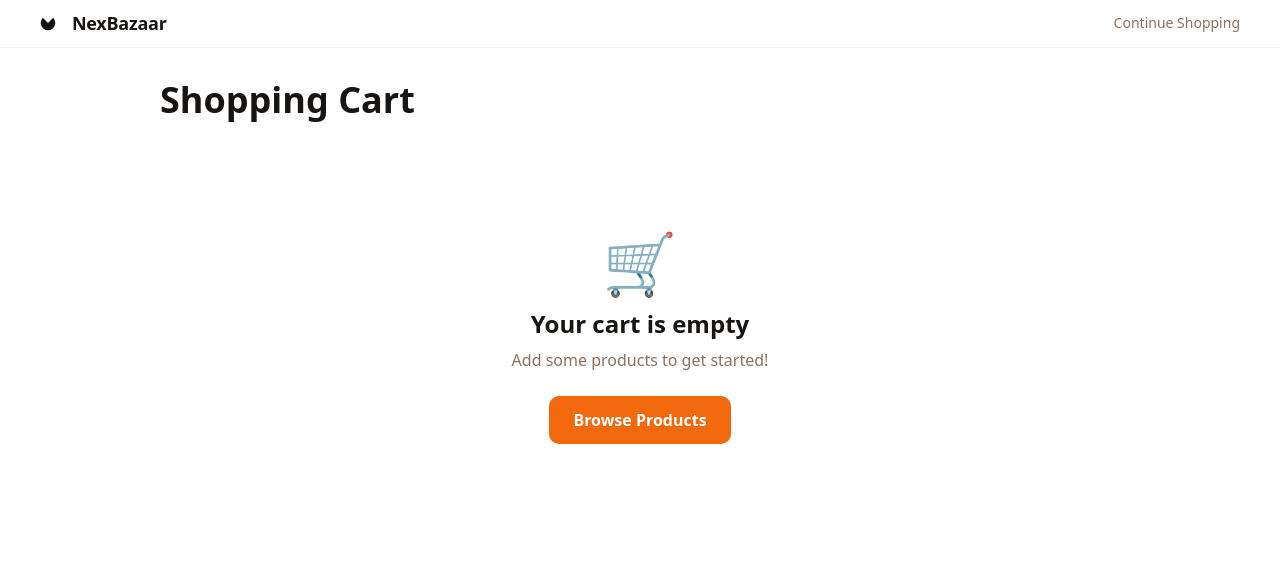
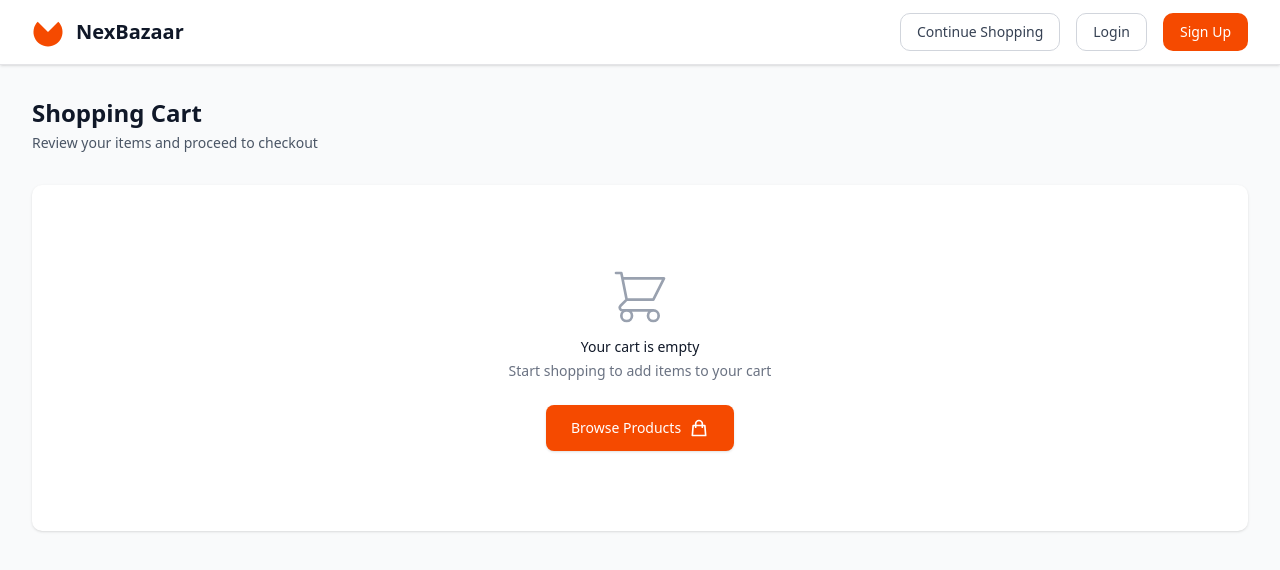
Before and after one commit to SaadZaidi5/marketplace-frontend-live, a Next.js app: page /cart in a window 1280 px wide. Shown: the top 570 px of the page. Built offline with nearby package versions, Linux system fonts and the light colour scheme.

Commit message:
changed cart page

```diff
--- a/src/app/cart/page.tsx
+++ b/src/app/cart/page.tsx
@@ -21,6 +21,7 @@ export default function CartPage() {
     message: string;
     type: "success" | "error";
   } | null>(null);
+  const [user, setUser] = useState<any>(null);
   const router = useRouter();
 
   const showToast = (
@@ -32,6 +33,10 @@ export default function CartPage() {
   };
 
   useEffect(() => {
+    const userData = localStorage.getItem("user");
+    if (userData) {
+      setUser(JSON.parse(userData));
+    }
     loadCart();
   }, []);
 
@@ -60,6 +65,7 @@ export default function CartPage() {
       item.id === itemId ? { ...item, quantity: newQuantity } : item
     );
     updateCart(updatedCart);
+    showToast("Cart updated");
   };
 
   const removeItem = (itemId: number) => {
@@ -84,12 +90,18 @@ export default function CartPage() {
     );
   };
 
+  const handleLogout = () => {
+    localStorage.removeItem("token");
+    localStorage.removeItem("user");
+    router.push("/");
+  };
+
   if (loading) {
     return (
-      <div className="flex items-center justify-center min-h-screen bg-white">
+      <div className="min-h-screen bg-gray-50 flex items-center justify-center">
         <div className="text-center">
-          <div className="animate-spin text-4xl mb-4">⏳</div>
-          <p className="text-[#8a7160]">Loading cart...</p>
+          <div className="animate-spin rounded-full h-12 w-12 border-b-2 border-orange-600 mx-auto"></div>
+          <p className="mt-4 text-gray-600">Loading cart...</p>
         </div>
       </div>
     );
@@ -97,7 +109,7 @@ export default function CartPage() {
 
   return (
     <div
-      className="relative flex min-h-screen w-full flex-col bg-white"
+      className="min-h-screen bg-gray-50"
       style={{ fontFamily: 'Manrope, "Noto Sans", sans-serif' }}
     >
       {/* Toast Notification */}
@@ -111,82 +123,207 @@ export default function CartPage() {
         </div>
       )}
 
-      <div className="layout-container flex h-full grow flex-col">
       {/* Header */}
-        <header className="flex items-center justify-between whitespace-nowrap border-b border-solid border-b-[#f5f2f0] px-4 sm:px-10 py-3">
-          <div className="flex items-center gap-4 text-[#181411]">
+      <header className="bg-white shadow-sm border-b">
+        <div className="max-w-7xl mx-auto px-4 sm:px-6 lg:px-8">
+          <div className="flex justify-between items-center h-16">
+            <div className="flex items-center">
+              <div className="flex-shrink-0 flex items-center">
                 <div
-              className="w-4 h-4 cursor-pointer"
+                  className="w-8 h-8 text-orange-600 cursor-pointer"
                   onClick={() => router.push("/")}
                 >
-              <svg
-                viewBox="0 0 48 48"
-                fill="none"
-                xmlns="http://www.w3.org/2000/svg"
-              >
+                  <svg viewBox="0 0 48 48" fill="currentColor">
                     <g clipPath="url(#clip0_6_319)">
-                  <path
-                    d="M8.57829 8.57829C5.52816 11.6284 3.451 15.5145 2.60947 19.7452C1.76794 23.9758 2.19984 28.361 3.85056 32.3462C5.50128 36.3314 8.29667 39.7376 11.8832 42.134C15.4698 44.5305 19.6865 45.8096 24 45.8096C28.3135 45.8096 32.5302 44.5305 36.1168 42.134C39.7033 39.7375 42.4987 36.3314 44.1494 32.3462C45.8002 28.361 46.2321 23.9758 45.3905 19.7452C44.549 15.5145 42.4718 11.6284 39.4217 8.57829L24 24L8.57829 8.57829Z"
-                    fill="currentColor"
-                  />
+                      <path d="M8.57829 8.57829C5.52816 11.6284 3.451 15.5145 2.60947 19.7452C1.76794 23.9758 2.19984 28.361 3.85056 32.3462C5.50128 36.3314 8.29667 39.7376 11.8832 42.134C15.4698 44.5305 19.6865 45.8096 24 45.8096C28.3135 45.8096 32.5302 44.5305 36.1168 42.134C39.7033 39.7375 42.4987 36.3314 44.1494 32.3462C45.8002 28.361 46.2321 23.9758 45.3905 19.7452C44.549 15.5145 42.4718 11.6284 39.4217 8.57829L24 24L8.57829 8.57829Z" />
                     </g>
-                <defs>
-                  <clipPath id="clip0_6_319">
-                    <rect width="48" height="48" fill="white" />
-                  </clipPath>
-                </defs>
                   </svg>
                 </div>
-            <h2
-              className="text-[#181411] text-lg font-bold leading-tight tracking-[-0.015em] cursor-pointer"
-              onClick={() => router.push("/")}
-            >
+                <h1 className="ml-3 text-xl font-bold text-gray-900">
                   NexBazaar
-            </h2>
+                </h1>
               </div>
+            </div>
+
+            <div className="flex items-center space-x-4">
               <button
                 onClick={() => router.push("/products")}
-            className="text-[#8a7160] hover:text-[#181411] text-sm font-medium"
+                className="hidden sm:inline-flex items-center px-4 py-2 border border-gray-300 text-sm font-medium rounded-lg text-gray-700 bg-white hover:bg-gray-50"
               >
                 Continue Shopping
               </button>
+
+              {user ? (
+                <>
+                  {user.role === "VENDOR" && (
+                    <button
+                      onClick={() => router.push("/vendor/dashboard")}
+                      className="hidden sm:inline-flex items-center px-4 py-2 border border-gray-300 text-sm font-medium rounded-lg text-gray-700 bg-white hover:bg-gray-50"
+                    >
+                      Vendor Dashboard
+                    </button>
+                  )}
+                  {user.role === "CUSTOMER" && (
+                    <>
+                      <button
+                        onClick={() => router.push("/orders")}
+                        className="hidden sm:inline-flex items-center px-4 py-2 border border-gray-300 text-sm font-medium rounded-lg text-gray-700 bg-white hover:bg-gray-50"
+                      >
+                        Orders
+                      </button>
+                    </>
+                  )}
+                  <div className="flex items-center space-x-2 text-sm text-gray-600">
+                    <div className="w-8 h-8 bg-orange-100 rounded-full flex items-center justify-center">
+                      <span className="text-orange-600 font-medium">
+                        {user?.fullName
+                          ?.split(" ")
+                          .map((n) => n[0])
+                          .join("")}
+                      </span>
+                    </div>
+                    <span className="hidden sm:block">{user?.fullName}</span>
+                  </div>
+                  <button
+                    onClick={handleLogout}
+                    className="px-4 py-2 text-sm font-medium text-gray-700 bg-white border border-gray-300 rounded-lg hover:bg-gray-50 transition-colors"
+                  >
+                    Logout
+                  </button>
+                </>
+              ) : (
+                <>
+                  <button
+                    onClick={() => router.push("/login")}
+                    className="px-4 py-2 text-sm font-medium text-gray-700 bg-white border border-gray-300 rounded-lg hover:bg-gray-50"
+                  >
+                    Login
+                  </button>
+                  <button
+                    onClick={() => router.push("/signup")}
+                    className="px-4 py-2 text-sm font-medium text-white bg-orange-600 border border-transparent rounded-lg hover:bg-orange-700"
+                  >
+                    Sign Up
+                  </button>
+                </>
+              )}
+            </div>
+          </div>
+        </div>
       </header>
 
       {/* Main Content */}
-        <div className="px-4 sm:px-10 lg:px-20 xl:px-40 py-8">
-          <div className="max-w-6xl mx-auto">
-            <h1 className="text-[#181411] text-3xl sm:text-4xl font-bold mb-8">
+      <div className="max-w-7xl mx-auto px-4 sm:px-6 lg:px-8 py-8">
+        {/* Page Header */}
+        <div className="mb-8">
+          <div className="flex flex-col sm:flex-row sm:items-center sm:justify-between">
+            <div>
+              <h1 className="text-2xl font-bold text-gray-900">
                 Shopping Cart
               </h1>
+              <p className="mt-1 text-sm text-gray-600">
+                Review your items and proceed to checkout
+              </p>
+            </div>
+            {cartItems.length > 0 && (
+              <div className="mt-4 sm:mt-0">
+                <button
+                  onClick={clearCart}
+                  className="inline-flex items-center px-4 py-2 border border-red-300 text-sm font-medium rounded-lg text-red-700 bg-white hover:bg-red-50"
+                >
+                  Clear Cart
+                  <svg
+                    className="ml-2 w-4 h-4"
+                    fill="none"
+                    stroke="currentColor"
+                    viewBox="0 0 24 24"
+                  >
+                    <path
+                      strokeLinecap="round"
+                      strokeLinejoin="round"
+                      strokeWidth={2}
+                      d="M19 7l-.867 12.142A2 2 0 0116.138 21H7.862a2 2 0 01-1.995-1.858L5 7m5 4v6m4-6v6m1-10V4a1 1 0 00-1-1h-4a1 1 0 00-1 1v3M4 7h16"
+                    />
+                  </svg>
+                </button>
+              </div>
+            )}
+          </div>
+        </div>
 
         {cartItems.length === 0 ? (
-              <div className="text-center py-20">
-                <div className="text-6xl mb-4">🛒</div>
-                <h2 className="text-[#181411] text-2xl font-bold mb-2">
+          <div className="bg-white shadow rounded-lg text-center py-20">
+            <svg
+              className="mx-auto h-16 w-16 text-gray-400"
+              fill="none"
+              viewBox="0 0 24 24"
+              stroke="currentColor"
+            >
+              <path
+                strokeLinecap="round"
+                strokeLinejoin="round"
+                strokeWidth={1}
+                d="M3 3h2l.4 2M7 13h10l4-8H5.4M7 13L5.4 5M7 13l-2.293 2.293c-.63.63-.184 1.707.707 1.707H17m0 0a2 2 0 100 4 2 2 0 000-4zm-8 2a2 2 0 11-4 0 2 2 0 014 0z"
+              />
+            </svg>
+            <h3 className="mt-2 text-sm font-medium text-gray-900">
               Your cart is empty
-                </h2>
-                <p className="text-[#8a7160] mb-6">
-                  Add some products to get started!
+            </h3>
+            <p className="mt-1 text-sm text-gray-500">
+              Start shopping to add items to your cart
             </p>
+            <div className="mt-6">
               <button
                 onClick={() => router.push("/products")}
-                  className="px-6 py-3 bg-[#f2690d] text-white font-bold rounded-lg hover:bg-[#d95a0a] transition-colors"
+                className="inline-flex items-center px-6 py-3 border border-transparent shadow-sm text-sm font-medium rounded-md text-white bg-orange-600 hover:bg-orange-700"
               >
                 Browse Products
+                <svg
+                  className="ml-2 w-5 h-5"
+                  fill="none"
+                  stroke="currentColor"
+                  viewBox="0 0 24 24"
+                >
+                  <path
+                    strokeLinecap="round"
+                    strokeLinejoin="round"
+                    strokeWidth={2}
+                    d="M16 11V7a4 4 0 00-8 0v4M5 9h14l1 12H4L5 9z"
+                  />
+                </svg>
               </button>
+            </div>
           </div>
         ) : (
           <div className="grid grid-cols-1 lg:grid-cols-3 gap-8">
             {/* Cart Items */}
             <div className="lg:col-span-2 space-y-4">
+              {/* Cart Header */}
+              <div className="bg-white shadow rounded-lg p-6">
+                <div className="flex items-center justify-between">
+                  <h2 className="text-lg font-semibold text-gray-900">
+                    Cart Items ({cartItems.length})
+                  </h2>
+                  <span className="text-sm text-gray-500">
+                    Total:{" "}
+                    <span className="font-semibold text-orange-600">
+                      Rs. {calculateTotal().toFixed(2)}
+                    </span>
+                  </span>
+                </div>
+              </div>
+
+              {/* Cart Items List */}
+              <div className="space-y-4">
                 {cartItems.map((item) => (
                   <div
                     key={item.id}
-                      className="bg-white border border-[#e6dfdb] rounded-lg p-4 flex gap-4"
+                    className="bg-white shadow rounded-lg p-6 hover:shadow-md transition-shadow"
                   >
+                    <div className="flex flex-col sm:flex-row sm:items-center gap-4">
                       {/* Product Image */}
                       <div
-                        className="w-24 h-24 bg-[#f5f2f0] rounded-lg overflow-hidden flex-shrink-0 cursor-pointer"
+                        className="flex-shrink-0 w-20 h-20 bg-gray-100 rounded-lg overflow-hidden cursor-pointer"
                         onClick={() => router.push(`/products/${item.slug}`)}
                       >
                         {item.image ? (
@@ -196,50 +333,61 @@ export default function CartPage() {
                             className="w-full h-full object-cover"
                           />
                         ) : (
-                          <div className="w-full h-full flex items-center justify-center text-3xl">
-                            📦
+                          <div className="w-full h-full flex items-center justify-center bg-gray-100">
+                            <svg
+                              className="w-8 h-8 text-gray-400"
+                              fill="none"
+                              viewBox="0 0 24 24"
+                              stroke="currentColor"
+                            >
+                              <path
+                                strokeLinecap="round"
+                                strokeLinejoin="round"
+                                strokeWidth={1}
+                                d="M4 16l4.586-4.586a2 2 0 012.828 0L16 16m-2-2l1.586-1.586a2 2 0 012.828 0L20 14m-6-6h.01M6 20h12a2 2 0 002-2V6a2 2 0 00-2-2H6a2 2 0 00-2 2v12a2 2 0 002 2z"
+                              />
+                            </svg>
                           </div>
                         )}
                       </div>
 
                       {/* Product Info */}
-                      <div className="flex-1 flex flex-col justify-between">
-                        <div>
+                      <div className="flex-1 min-w-0">
                         <h3
-                            className="text-[#181411] font-bold text-lg mb-1 cursor-pointer hover:text-[#f2690d]"
-                            onClick={() =>
-                              router.push(`/products/${item.slug}`)
-                            }
+                          className="text-lg font-semibold text-gray-900 cursor-pointer hover:text-orange-600 transition-colors"
+                          onClick={() => router.push(`/products/${item.slug}`)}
                         >
                           {item.name}
                         </h3>
-                          <p className="text-[#8a7160] text-sm">
+                        <p className="text-sm text-gray-500 mt-1">
                           by {item.vendorName}
                         </p>
-                          <p className="text-[#f2690d] font-bold text-lg mt-2">
+                        <p className="text-lg font-bold text-orange-600 mt-2">
                           Rs. {item.price.toFixed(2)}
                         </p>
                       </div>
 
                       {/* Quantity Controls */}
-                        <div className="flex items-center gap-4 mt-3">
-                          <div className="flex items-center gap-2">
+                      <div className="flex items-center justify-between sm:justify-end space-x-6">
+                        <div className="flex items-center space-x-3">
+                          <div className="flex items-center space-x-2">
                             <button
                               onClick={() =>
                                 updateQuantity(item.id, item.quantity - 1)
                               }
-                              className="w-8 h-8 border border-[#e6dfdb] rounded flex items-center justify-center text-[#181411] font-bold hover:bg-[#f5f2f0]"
+                              className="w-10 h-10 border border-gray-300 rounded-lg flex items-center justify-center text-gray-600 font-bold hover:bg-gray-50 transition-colors"
+                              disabled={item.quantity <= 1}
                             >
                               −
                             </button>
-                            <span className="w-12 text-center text-[#181411] font-bold">
+                            <span className="w-12 text-center text-lg font-semibold text-gray-900">
                               {item.quantity}
                             </span>
                             <button
                               onClick={() =>
                                 updateQuantity(item.id, item.quantity + 1)
                               }
-                              className="w-8 h-8 border border-[#e6dfdb] rounded flex items-center justify-center text-[#181411] font-bold hover:bg-[#f5f2f0]"
+                              className="w-10 h-10 border border-gray-300 rounded-lg flex items-center justify-center text-gray-600 font-bold hover:bg-gray-50 transition-colors"
                             >
                               +
                             </button>
@@ -247,82 +395,157 @@ export default function CartPage() {
 
                           <button
                             onClick={() => removeItem(item.id)}
-                            className="text-red-600 text-sm font-medium hover:text-red-700"
+                            className="text-red-600 hover:text-red-700 transition-colors"
+                            title="Remove item"
                           >
-                            Remove
+                            <svg
+                              className="w-5 h-5"
+                              fill="none"
+                              stroke="currentColor"
+                              viewBox="0 0 24 24"
+                            >
+                              <path
+                                strokeLinecap="round"
+                                strokeLinejoin="round"
+                                strokeWidth={2}
+                                d="M19 7l-.867 12.142A2 2 0 0116.138 21H7.862a2 2 0 01-1.995-1.858L5 7m5 4v6m4-6v6m1-10V4a1 1 0 00-1-1h-4a1 1 0 00-1 1v3M4 7h16"
+                              />
+                            </svg>
                           </button>
-                        </div>
                         </div>
 
                         {/* Subtotal */}
                         <div className="text-right">
-                        <p className="text-[#8a7160] text-sm">Subtotal</p>
-                        <p className="text-[#181411] font-bold text-xl">
+                          <p className="text-sm text-gray-500">Subtotal</p>
+                          <p className="text-xl font-bold text-gray-900">
                             Rs. {calculateSubtotal(item).toFixed(2)}
                           </p>
                         </div>
                       </div>
+                    </div>
+                  </div>
                 ))}
-
-                  {/* Clear Cart Button */}
-                  <button
-                    onClick={clearCart}
-                    className="text-[#8a7160] text-sm font-medium hover:text-red-600"
-                  >
-                    Clear entire cart
-                  </button>
+              </div>
             </div>
 
             {/* Order Summary */}
             <div className="lg:col-span-1">
-                  <div className="bg-[#f5f2f0] border border-[#e6dfdb] rounded-lg p-6 sticky top-4">
-                    <h2 className="text-[#181411] text-xl font-bold mb-6">
+              <div className="bg-white shadow rounded-lg p-6 sticky top-4">
+                <h2 className="text-lg font-semibold text-gray-900 mb-6">
                   Order Summary
                 </h2>
 
-                    <div className="space-y-3 mb-6">
-                      <div className="flex justify-between text-[#8a7160]">
-                        <span>Items ({cartItems.length})</span>
-                        <span>Rs. {calculateTotal().toFixed(2)}</span>
+                {/* Order Details */}
+                <div className="space-y-4 mb-6">
+                  <div className="flex justify-between text-sm">
+                    <span className="text-gray-600">
+                      Items ({cartItems.length})
+                    </span>
+                    <span className="font-medium text-gray-900">
+                      Rs. {calculateTotal().toFixed(2)}
+                    </span>
                   </div>
-                      <div className="flex justify-between text-[#8a7160]">
-                        <span>Shipping</span>
-                        <span>Calculated at checkout</span>
+
+                  <div className="flex justify-between text-sm">
+                    <span className="text-gray-600">Shipping</span>
+                    <span className="text-gray-500">
+                      Calculated at checkout
+                    </span>
                   </div>
-                      <div className="border-t border-[#e6dfdb] pt-3 flex justify-between text-[#181411] font-bold text-xl">
-                        <span>Total</span>
-                        <span className="text-[#f2690d]">
+
+                  <div className="flex justify-between text-sm">
+                    <span className="text-gray-600">Tax</span>
+                    <span className="text-gray-500">
+                      Calculated at checkout
+                    </span>
+                  </div>
+
+                  <div className="border-t border-gray-200 pt-4">
+                    <div className="flex justify-between items-center">
+                      <span className="text-base font-semibold text-gray-900">
+                        Total
+                      </span>
+                      <span className="text-2xl font-bold text-orange-600">
                         Rs. {calculateTotal().toFixed(2)}
                       </span>
                     </div>
                   </div>
+                </div>
 
+                {/* Action Buttons */}
+                <div className="space-y-3">
                   <button
                     onClick={() => router.push("/checkout")}
-                      className="w-full py-3 px-6 bg-[#f2690d] text-white font-bold rounded-lg hover:bg-[#d95a0a] transition-colors mb-3"
+                    className="w-full py-3 px-6 bg-orange-600 text-white text-base font-semibold rounded-lg hover:bg-orange-700 focus:outline-none focus:ring-2 focus:ring-offset-2 focus:ring-orange-500 transition-colors shadow-sm"
                   >
                     Proceed to Checkout
                   </button>
 
                   <button
                     onClick={() => router.push("/products")}
-                      className="w-full py-3 px-6 border border-[#e6dfdb] text-[#181411] font-medium rounded-lg hover:bg-white transition-colors"
+                    className="w-full py-3 px-6 border border-gray-300 text-gray-700 text-base font-semibold rounded-lg hover:bg-gray-50 focus:outline-none focus:ring-2 focus:ring-offset-2 focus:ring-gray-500 transition-colors"
                   >
                     Continue Shopping
                   </button>
+                </div>
 
-                    {/* Additional Info */}
-                    <div className="mt-6 text-sm text-[#8a7160] space-y-2">
-                      <p>✓ Secure checkout</p>
-                      <p>✓ Easy returns</p>
-                      <p>✓ Fast delivery</p>
+                {/* Trust Indicators */}
+                <div className="mt-6 pt-6 border-t border-gray-200">
+                  <div className="space-y-3 text-sm text-gray-600">
+                    <div className="flex items-center space-x-2">
+                      <svg
+                        className="w-4 h-4 text-green-500"
+                        fill="none"
+                        stroke="currentColor"
+                        viewBox="0 0 24 24"
+                      >
+                        <path
+                          strokeLinecap="round"
+                          strokeLinejoin="round"
+                          strokeWidth={2}
+                          d="M5 13l4 4L19 7"
+                        />
+                      </svg>
+                      <span>Secure checkout</span>
+                    </div>
+                    <div className="flex items-center space-x-2">
+                      <svg
+                        className="w-4 h-4 text-green-500"
+                        fill="none"
+                        stroke="currentColor"
+                        viewBox="0 0 24 24"
+                      >
+                        <path
+                          strokeLinecap="round"
+                          strokeLinejoin="round"
+                          strokeWidth={2}
+                          d="M5 13l4 4L19 7"
+                        />
+                      </svg>
+                      <span>Easy returns within 30 days</span>
+                    </div>
+                    <div className="flex items-center space-x-2">
+                      <svg
+                        className="w-4 h-4 text-green-500"
+                        fill="none"
+                        stroke="currentColor"
+                        viewBox="0 0 24 24"
+                      >
+                        <path
+                          strokeLinecap="round"
+                          strokeLinejoin="round"
+                          strokeWidth={2}
+                          d="M5 13l4 4L19 7"
+                        />
+                      </svg>
+                      <span>Fast shipping available</span>
+                    </div>
+                  </div>
                 </div>
               </div>
             </div>
           </div>
         )}
-          </div>
-        </div>
       </div>
 
       <style jsx>{`
```
Lines whose indentation alone changed are shown as unchanged.
